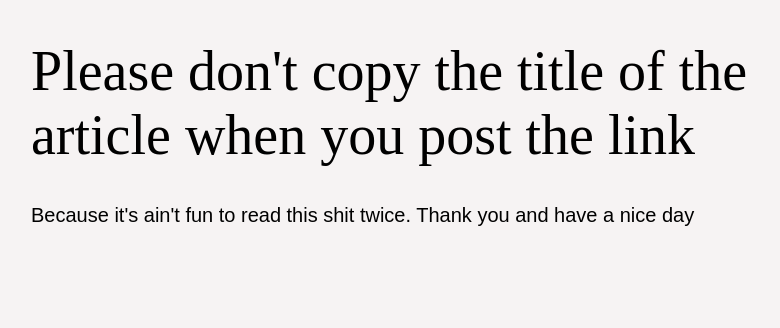
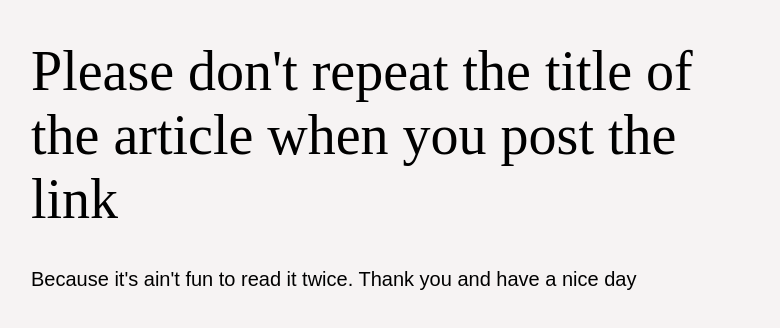
Before and after one commit to jkovzels/pleasedont, a plain HTML site: page index.html in a window 1280 px wide. Shown: the part 424-752 px from the top of the page, without its empty margins (249-1029 px from the left). Drawn offline with Linux system fonts and the light colour scheme.

Commit message:
some improvements

```diff
--- a/index.html
+++ b/index.html
@@ -1,16 +1,16 @@
 <!DOCTYPE html>
 <html>
 	<head>
-		<title>Please don't copy the title of the article when you post the link</title>
+		<title>Please don't repeat the title of the article when you post the link</title>
 		<meta charset="UTF-8">
 		<meta name="viewport" content="width=device-width, initial-scale=1.0">
-		<meta property="og:title" content="Please don't copy the title of the article when you post the link" />
-		<meta property="og:description" content="Please don't copy the title of the article when you post the link. Because it's ain't fun to read this shit twice. Thank you and have a nice day." />
+		<meta property="og:title" content="Please don't repeat the title of the article when you post the link" />
+		<meta property="og:description" content="Please don't repeat the title of the article when you post the link. Because it's ain't fun to read it twice. Thank you and have a nice day." />
 		<meta property="og:type" content="article" />
 
-		<meta name="image" content="https://pleasedont.vercel.app/img.png">
-		<meta property="og:image" content="https://pleasedont.vercel.app/img.png" />
-		<meta property="twitter:image" content="https://pleasedont.vercel.app/img.png" />
+		<meta name="image" content="https://pleasedont.vercel.app/meta.png">
+		<meta property="og:image" content="https://pleasedont.vercel.app/meta.png" />
+		<meta property="twitter:image" content="https://pleasedont.vercel.app/meta.png" />
 
 		<meta property="og:url" content="https://pleasedont.vercel.app/" />
 
@@ -19,7 +19,7 @@
 		<meta name="twitter:creator" content="@ykovzel" />
 		<meta name="twitter:site" content="@ykovzel" />
 
-		<meta property="og:image:alt" content="Please don't copy the title of the article when you post the link">
+		<meta property="og:image:alt" content="Please don't repeat the title of the article when you post the link">
 
 		<style>
 			html{
@@ -52,7 +52,7 @@
 	</head>
 	<body>
 		<img src="img.png">
-		<h1>Please don't copy the title of the article when you post the link</h1>
-		<p>Because it's ain't fun to read this shit twice. Thank you and have a nice day</p>
+		<h1>Please don't repeat the title of the article when you post the link</h1>
+		<p>Because it's ain't fun to read it twice. Thank you and have a nice day</p>
 	</body>
 </html>
```
Also changed, not shown: img.png, meta.png (added).
